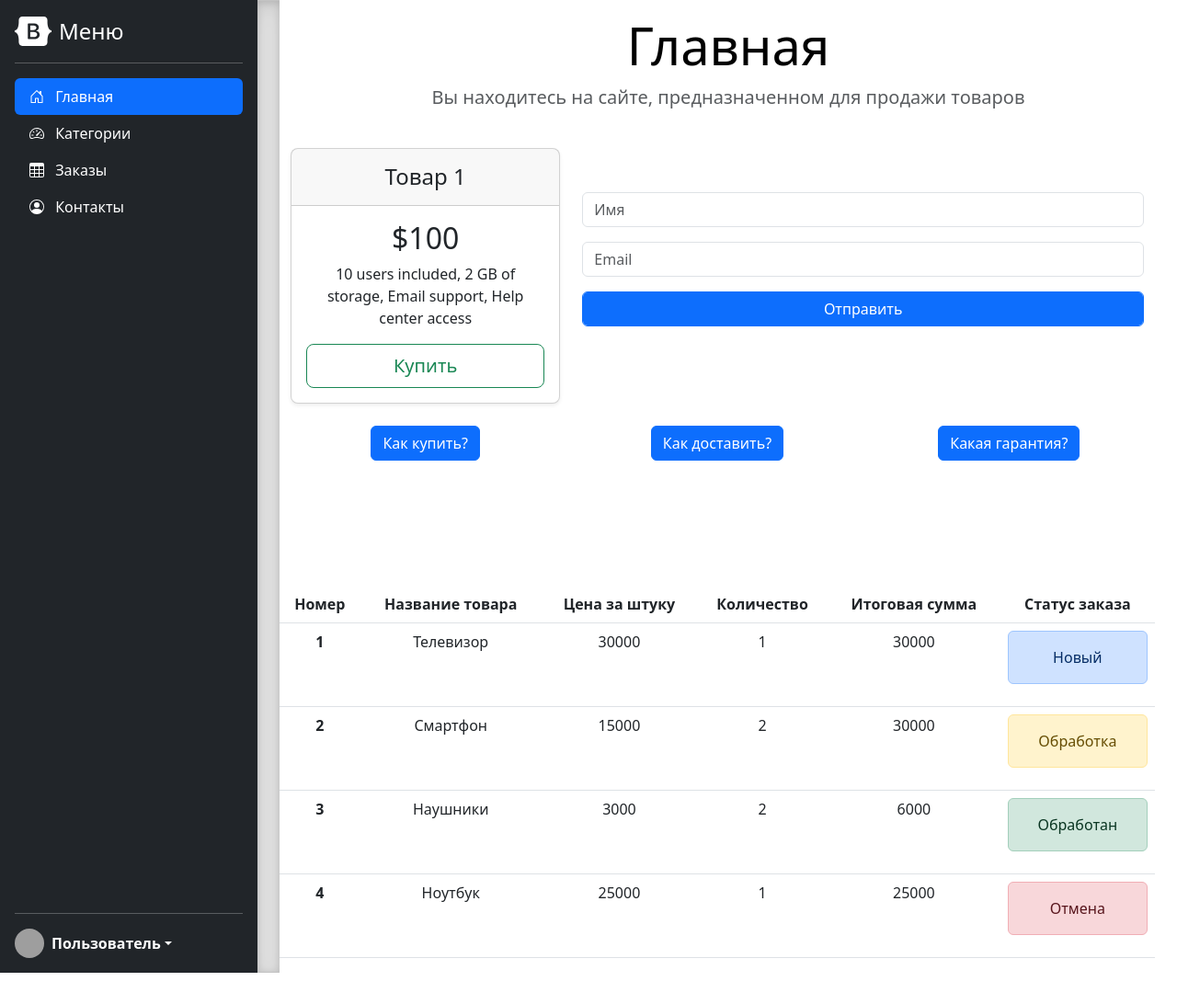
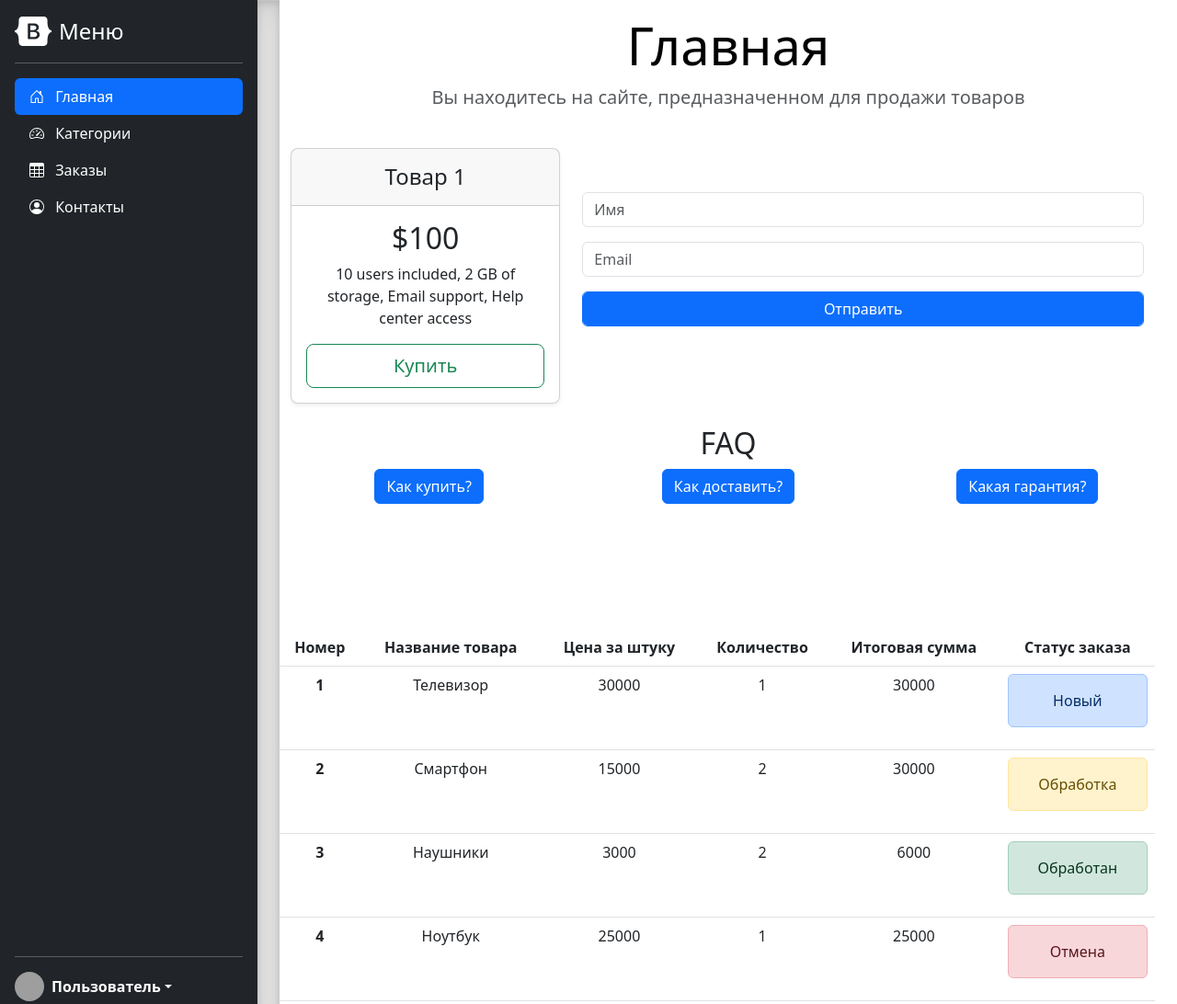
Before and after one commit to SShiryaev/online_store_project, a plain HTML site: page index.html in a window 1280 px wide. Shown: the top 1092 px of the page at 92% size. Before the commit the page ends 1058 px from the top, so only its background shows below. Drawn offline with nearby package versions, Linux system fonts and the light colour scheme; grey boxes are pictures that could not be loaded.

Commit message:
Fix bugs

```diff
--- a/index.html
+++ b/index.html
@@ -37,9 +37,6 @@
         main {
             display: flex;
             flex-wrap: nowrap;
-            height: 100vh;
-            height: -webkit-fill-available;
-
         }
 
         .b-example-divider {
@@ -297,6 +294,10 @@
                     </form>
                 </div>
             </div>
+            <div>
+                <h2 class="text-center">
+                    FAQ
+                </h2>
                 <div class="row text-center">
                     <div class="col-4">
                         <p>
@@ -366,6 +367,7 @@
                                      style="width: 300px;"
                                 >
                                     Гарантийные обязательства указаны в лицензионном соглашении.
+                                </div>
                             </div>
                         </div>
                     </div>
```
Lines whose indentation alone changed are shown as unchanged.
